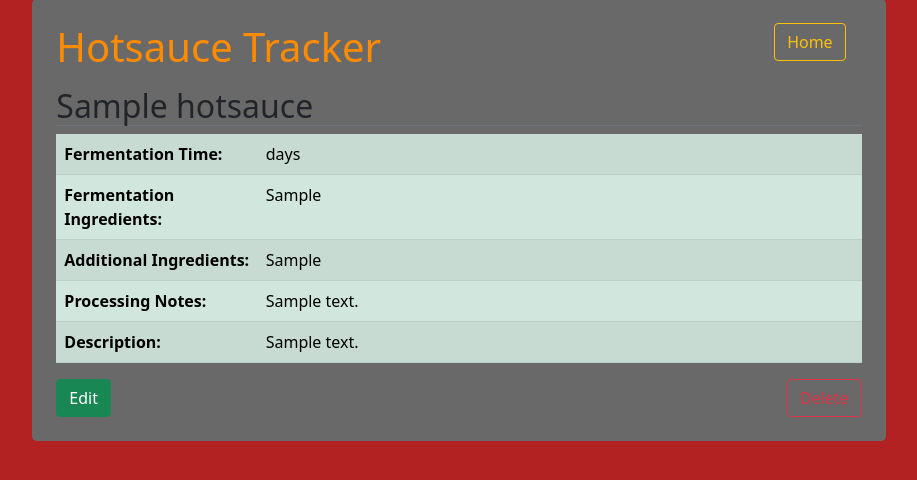
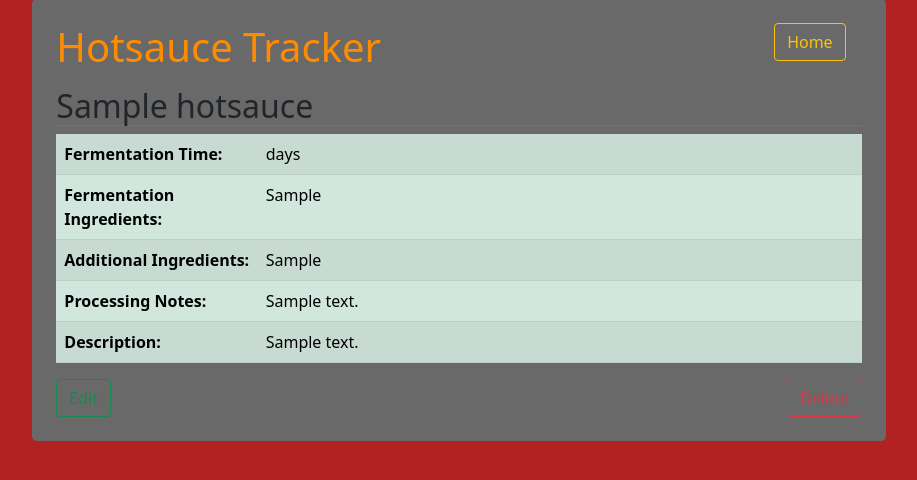
Before and after one commit to Christopher-Teague/Project-Hotsauce_database, a Flask app: template flask_app/templates/hotsauce_view.html in a window 1280 px wide. Shown: the part 49-529 px from the top of the page, without its empty margins (181-1098 px from the left). Run offline with Flask 2, Linux system fonts and the light colour scheme; the template is opened without the code that fills it: most values are stand-ins (such as "Sample title", 1, 10 or a date in 2020).

Commit message:
tinkering

```diff
--- a/flask_app/templates/hotsauce_view.html
+++ b/flask_app/templates/hotsauce_view.html
@@ -47,7 +47,7 @@
                 </tbody>
             </table>
             <div class="d-flex justify-content-between">
-                <a href="/hotsauce/{{hotsauce.id}}/edit" class="btn btn-success me-3">Edit</a>
+                <a href="/hotsauce/{{hotsauce.id}}/edit" class="btn btn-outline-success me-3">Edit</a>
                 <button type="button" class="btn btn-outline-danger" data-bs-toggle="modal" data-bs-target="#staticBackdrop">
                     Delete
                 </button>
```
